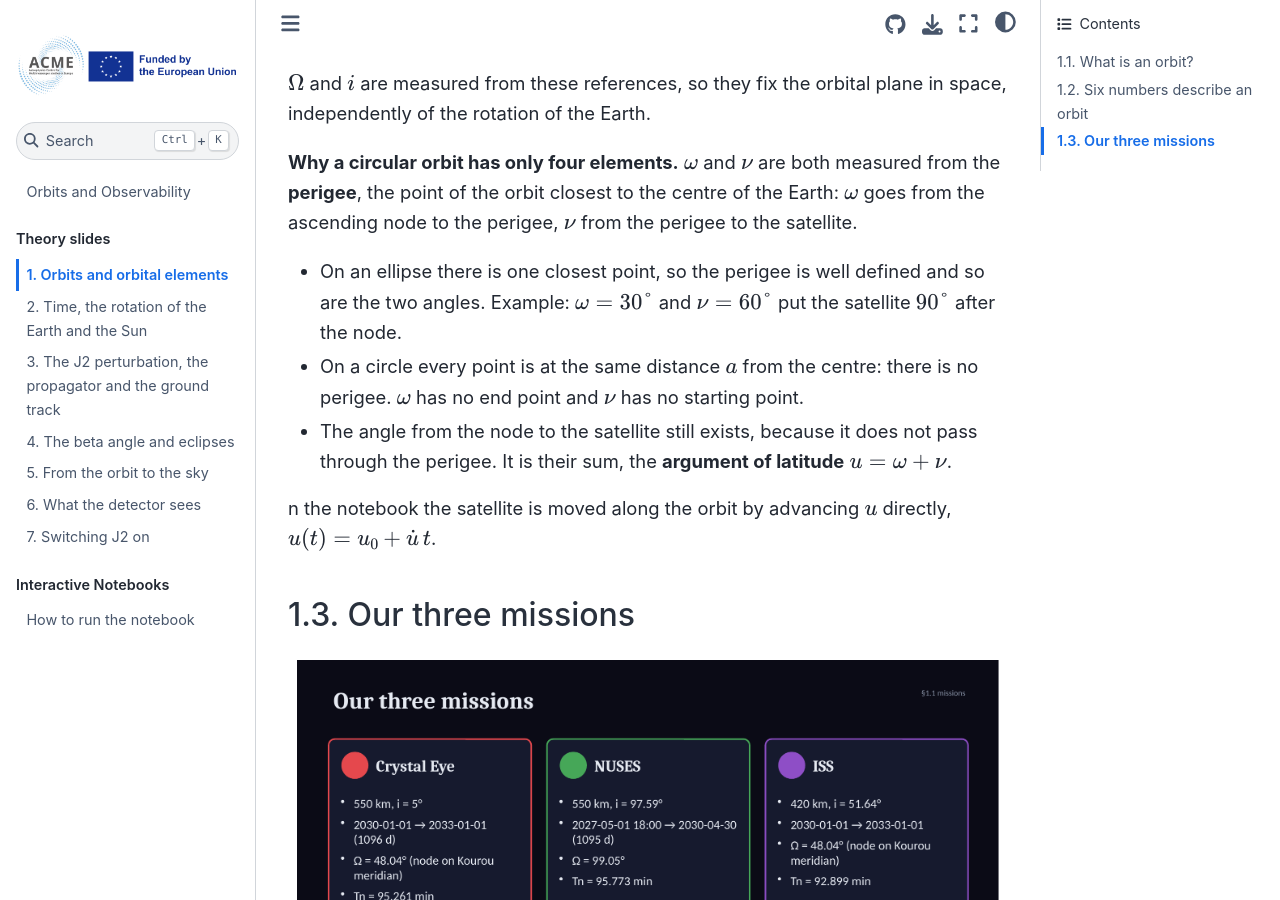
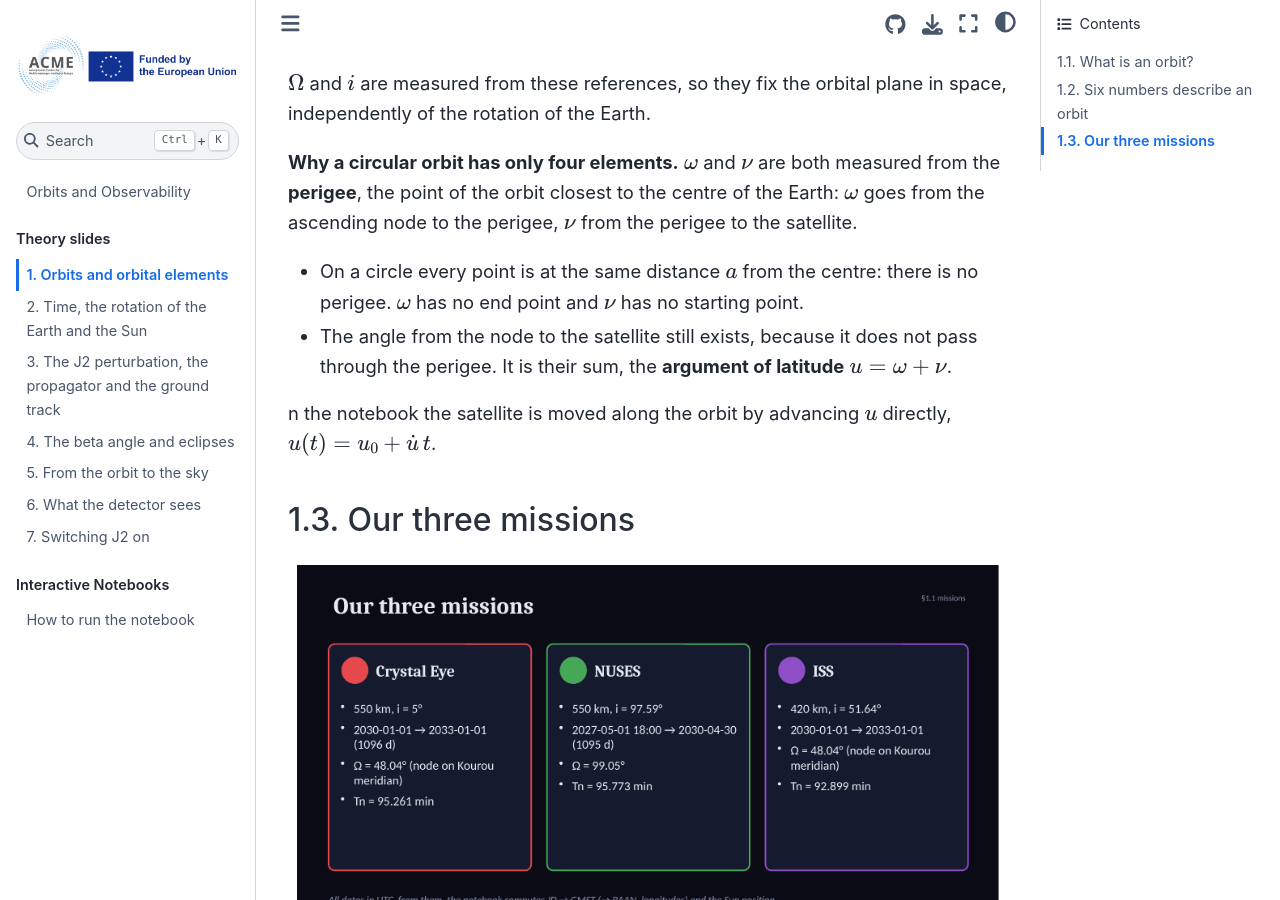
Before and after one commit to giuliofontanella0-jpg/acme-orbits-tutorial, a Jupyter Book: the page built from theory/01_orbits.md, in a window 1280 px wide and 900 px high, scrolled down 2182 px. Built offline with Jupyter Book 1.0.4 settings and Sphinx 7.4.7 and the Sphinx Book theme 1.1.4, drawn with Linux system fonts in a browser that asks for light colours; pages that are not in the unit, such as notebooks, are missing from menus.

Commit message:
Update 01_orbits.md

```diff
--- a/theory/01_orbits.md
+++ b/theory/01_orbits.md
@@ -61,9 +61,6 @@ from the **perigee**, the point of the orbit closest to the centre of the Earth:
 $\omega$ goes from the ascending node to the perigee, $\nu$ from the perigee to the
 satellite.
 
-- On an ellipse there is one closest point, so the perigee is well defined and so are
-  the two angles. Example: $\omega = 30°$ and $\nu = 60°$ put the satellite $90°$ after
-  the node.
 - On a circle every point is at the same distance $a$ from the centre: there is no
   perigee. $\omega$ has no end point and $\nu$ has no starting point.
 - The angle from the node to the satellite still exists, because it does not pass
```
